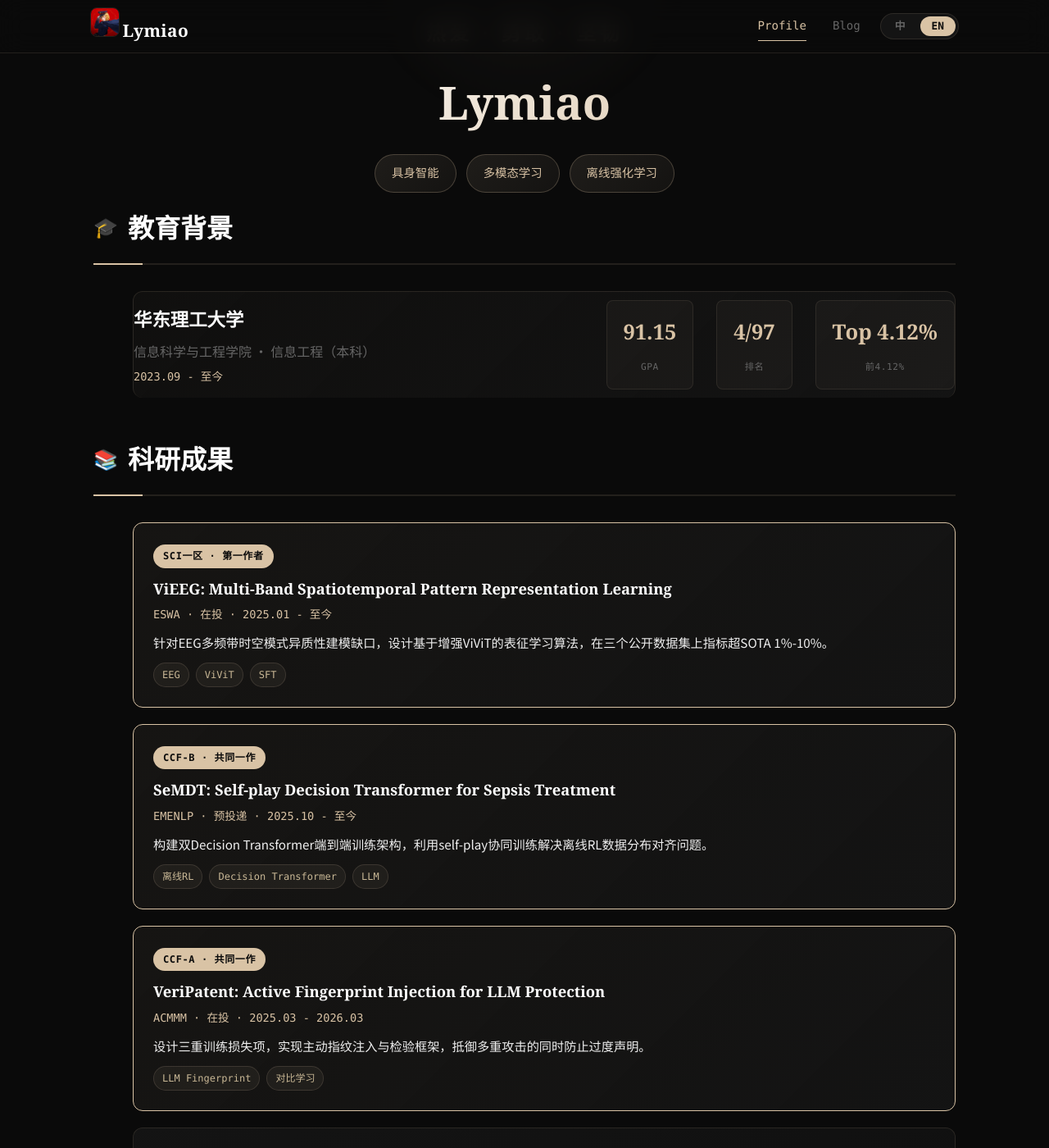
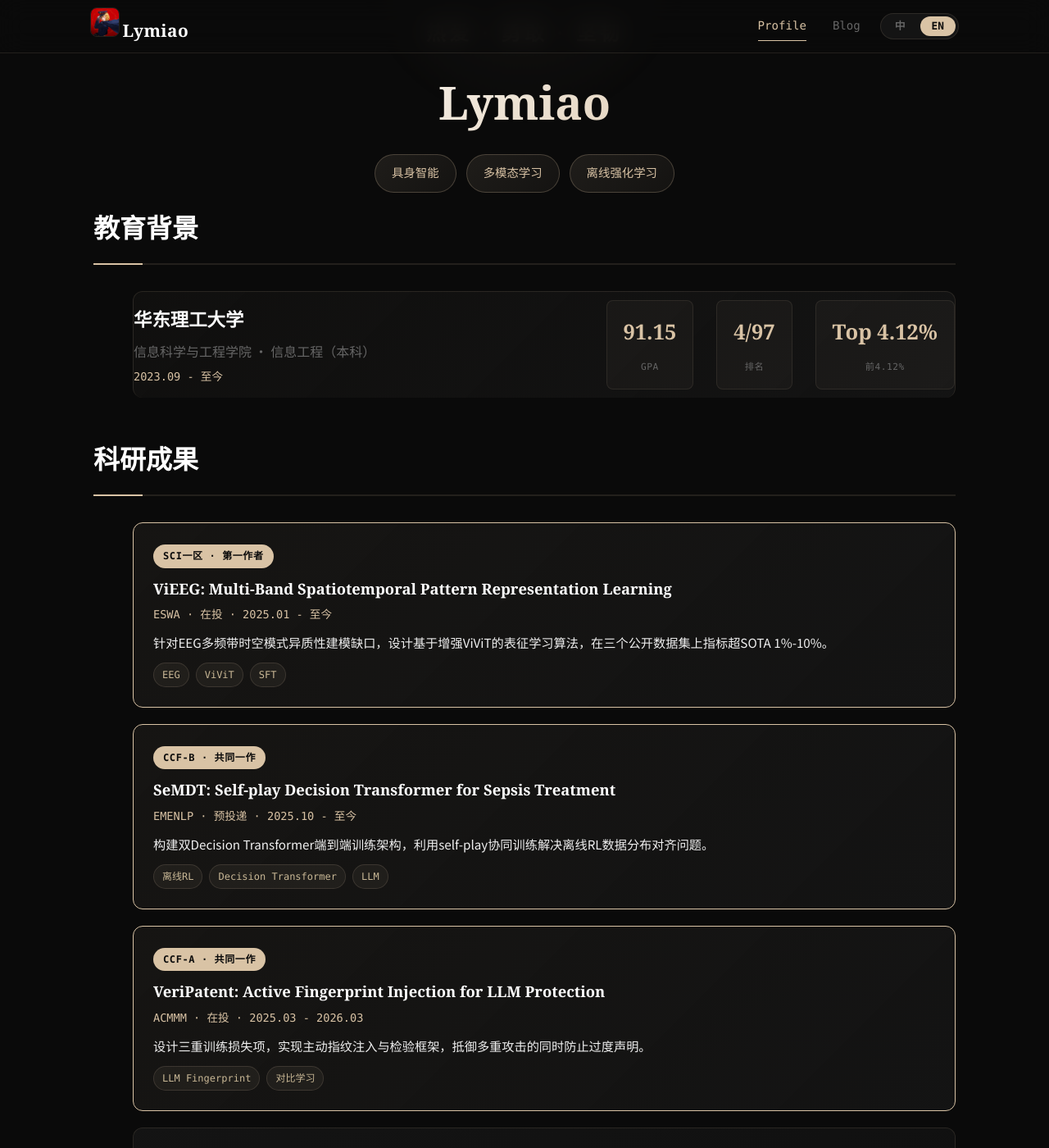
Before and after one commit to KAG778/Lymiao.github.io, a Jekyll site: the page built from home/index.html, in a window 1280 px wide and 1400 px high, scrolled down 399 px. Shown: the whole window at 82% size. Built offline with Jekyll 4.4.1, drawn with Linux system fonts in a browser that asks for light colours.

Commit message:
移除主页各板块的 emoji 图标
Co-Authored-By: Claude Opus 4.6 (1M context) <noreply@anthropic.com>

```diff
--- a/home/index.html
+++ b/home/index.html
@@ -27,7 +27,6 @@ permalink: /home/
   <!-- 教育背景 -->
   <section class="profile-section">
     <h2 class="section-header">
-      <span class="section-icon">🎓</span>
       教育背景
     </h2>
     <div class="section-content">
@@ -58,7 +57,6 @@ permalink: /home/
   <!-- 科研成果 -->
   <section class="profile-section">
     <h2 class="section-header">
-      <span class="section-icon">📚</span>
       科研成果
     </h2>
     <div class="section-content">
@@ -117,7 +115,6 @@ permalink: /home/
   <!-- 项目经历 -->
   <section class="profile-section">
     <h2 class="section-header">
-      <span class="section-icon">🚀</span>
       项目经历
     </h2>
     <div class="section-content">
@@ -150,7 +147,6 @@ permalink: /home/
   <!-- 荣誉奖项 -->
   <section class="profile-section">
     <h2 class="section-header">
-      <span class="section-icon">🏆</span>
       荣誉奖项
     </h2>
     <div class="section-content">
@@ -178,7 +174,6 @@ permalink: /home/
   <!-- 联系方式 -->
   <section class="profile-section">
     <h2 class="section-header">
-      <span class="section-icon">📬</span>
       联系方式
     </h2>
     <div class="section-content">
```
